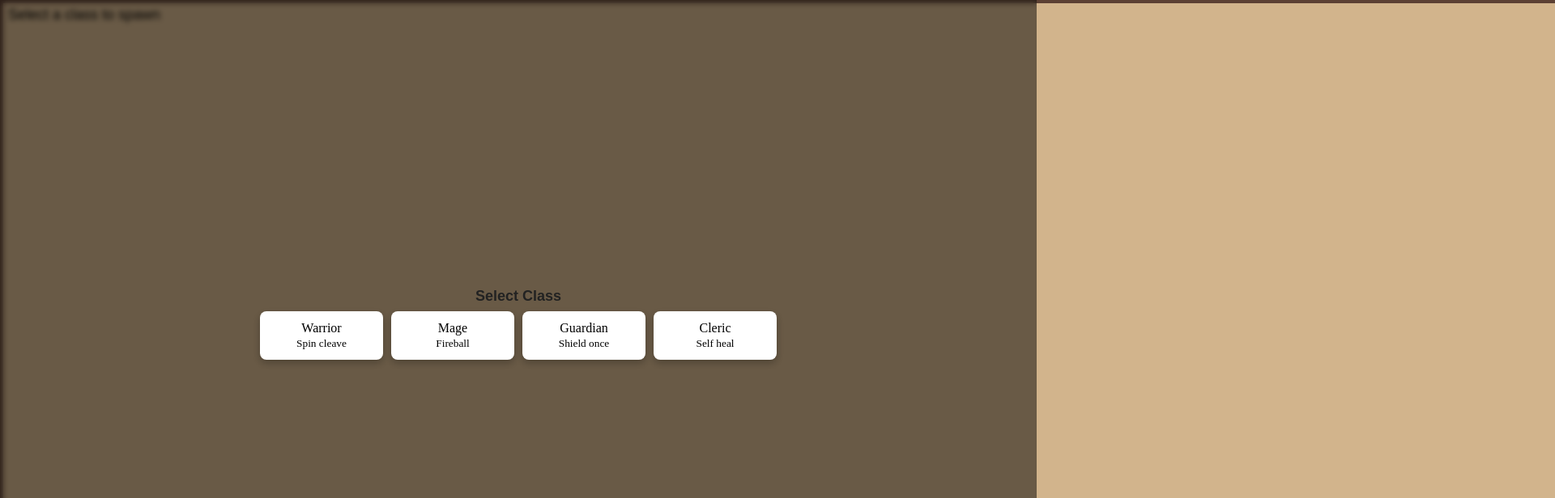
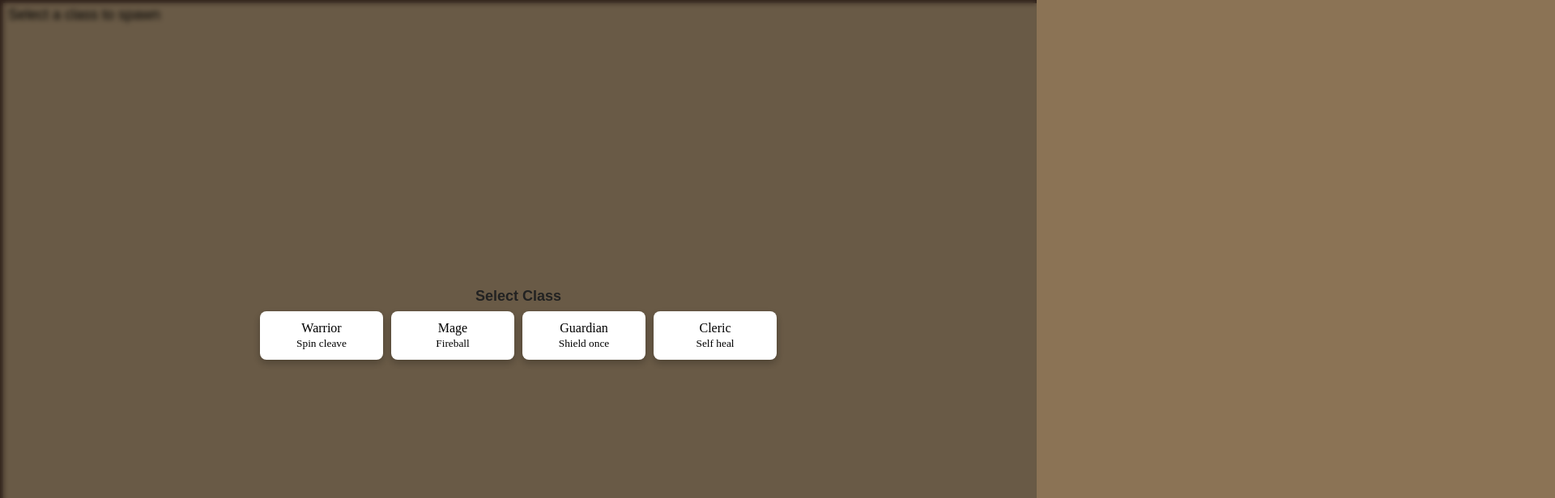
Before and after one commit to krwizone/client, a website: page index.html in a window 1280 px wide. Shown: the top 616 px of the page at 81% size, 1920 px wide, since content can reach past the window. Drawn offline with nearby package versions, Linux system fonts and the light colour scheme; no server answers.

Commit message:
bug fix 2

```diff
--- a/game.js
+++ b/game.js
@@ -1,9 +1,13 @@
 const socket = io();
 const canvas = document.getElementById("game");
 const ctx = canvas.getContext("2d");
-// Fixed canvas size to match map bounds
-canvas.width = 2400;
-canvas.height = 1600;
+// Responsive canvas matches viewport
+function resizeCanvas(){
+  canvas.width = window.innerWidth;
+  canvas.height = window.innerHeight;
+}
+resizeCanvas();
+window.addEventListener('resize', resizeCanvas);
 const classSelect = document.getElementById("class-select");
 const attackBtn = document.getElementById("btn-attack");
 const skillBtn = document.getElementById("btn-skill");
--- a/index.html
+++ b/index.html
@@ -5,7 +5,7 @@
 <title>Knight Multiplayer</title>
 <style>
 body{margin:0;background:#8b7355;overflow:hidden}
-canvas{display:block;background:#8b7355}
+canvas{display:block;background:#8b7355;width:100vw;height:100vh}
 /* Show joystick only on touch devices */
 .joystick{display:none;position:fixed;bottom:20px;left:20px;width:140px;height:140px;border-radius:50%;background:rgba(0,0,0,0.15);backdrop-filter:blur(2px);touch-action:none}
 .joystick .stick{position:absolute;width:60px;height:60px;border-radius:50%;background:rgba(0,0,0,0.35);left:50%;top:50%;transform:translate(-50%, -50%)}
@@ -27,7 +27,7 @@ canvas{display:block;background:#8b7355}
 </head>
 
 <body>
-<canvas id="game" width="2400" height="1600"></canvas>
+<canvas id="game"></canvas>
 
 <div id="class-select" class="class-select">
 	<div class="panel">
```
